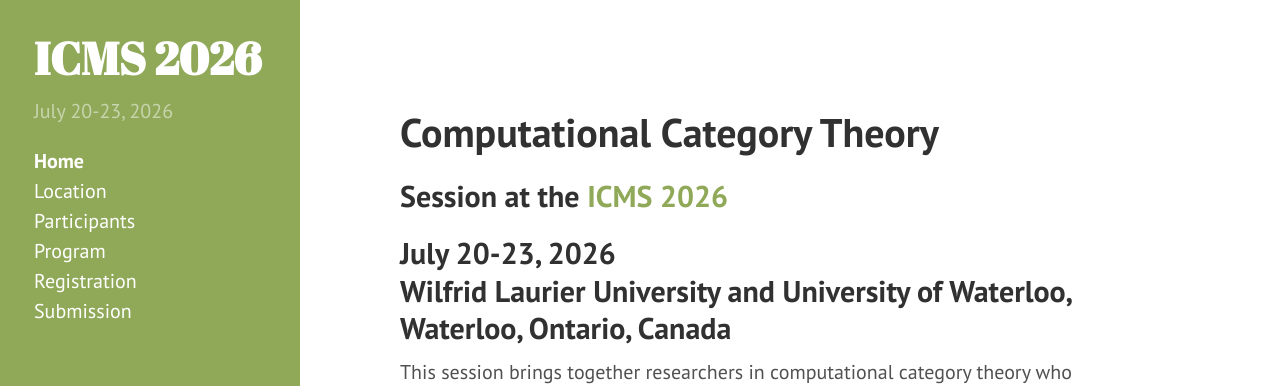
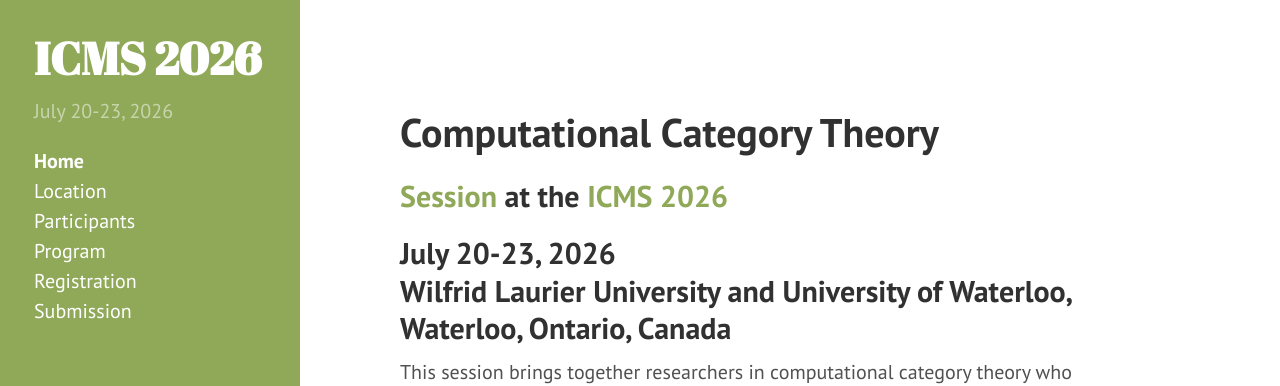
Before and after one commit to homalg-project/cct-icms-2026, a Jekyll site: the page built from index.md, in a window 1280 px wide and 1324 px high. Shown: the top 386 px of the window. Built offline with Jekyll 4.4.1, drawn with Linux system fonts in a browser that asks for light colours; part of the change alters nothing that is shown.

```diff
--- a/index.md
+++ b/index.md
@@ -5,7 +5,7 @@ title: Home
 
 # Computational Category Theory
 
-## Session at the [ICMS 2026](https://icms-conference.org/2026/index.html)
+## [Session](https://icms-conference.org/2026/sessions.html) at the [ICMS 2026](https://icms-conference.org/2026/index.html)
 
 ## {{ site.description }}<br> {{ site.location }}
 
```
